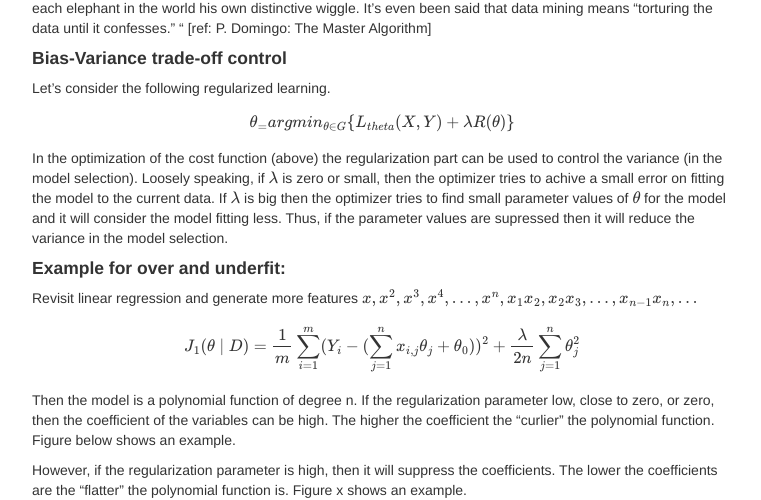
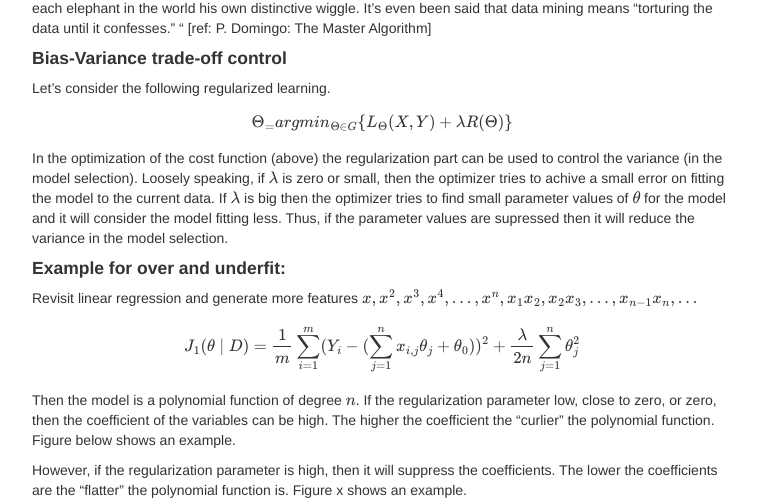
Before and after one commit to kfattila/kfattila.github.io, a Jekyll site: the page built from pages/Regularization.md, in a window 1280 px wide and 900 px high, scrolled down 709 px. Shown: the part 145-645 px from the top of the window, without its empty margins (258-1019 px from the left). Built offline with Jekyll 4.4.1, drawn with Linux system fonts in a browser that asks for light colours; formulas are drawn with MathJax 3; comment, search, counter and statistics services are not loaded.

Commit message:
lectures

```diff
--- a/pages/Regularization.md
+++ b/pages/Regularization.md
@@ -19,7 +19,7 @@ The Bible Code, a 1998 bestseller, claimed that the Bible contains predictions o
 #### Bias-Variance trade-off control
 
 Let's consider the following regularized learning.
-\\[\theta_ = argmin_{\theta \in G}\\{L_{theta}(X,Y) + \lambda R(\theta)\\}\\]
+\\[\Theta_ = argmin_{\Theta \in G}\\{L_{\Theta}(X,Y) + \lambda R(\Theta)\\}\\]
 
 In the optimization of the cost function (above) the regularization part can be used to control the variance (in the model selection). Loosely speaking, if \\(\lambda\\) is zero or small, then the optimizer tries to achive a small error on fitting the model to the current data. If \\(\lambda\\) is big then the optimizer tries to find small parameter values of \\(\theta\\) for the model and it will consider the model fitting less. Thus, if the parameter values are supressed then it will reduce the variance in the model selection.
 
@@ -28,7 +28,7 @@ Revisit linear regression and generate more features \\(x,x^{2},x^{3},x^{4},...,
 
 \\[J_{1}(\theta\mid D) = \frac{1}{m}\sum_{i=1}^{m}(Y_{i} - (\sum_{j=1}^{n}x_{i,j}\theta_{j} + \theta_{0}))^{2} + \frac{\lambda}{2n}\sum_{j=1}^{n} \theta_{j}^{2}\\]
 
-Then the model is a polynomial function of degree n. If the regularization parameter low, close to zero, or zero, then the coefficient of the variables can be high. The higher the coefficient the "curlier" the polynomial function. Figure below shows an example.
+Then the model is a polynomial function of degree \\(n\\). If the regularization parameter low, close to zero, or zero, then the coefficient of the variables can be high. The higher the coefficient the "curlier" the polynomial function. Figure below shows an example.
 
 
 However, if the regularization parameter is high, then it will suppress the coefficients. The lower the coefficients are the "flatter" the polynomial function is. Figure x shows an example.
```
